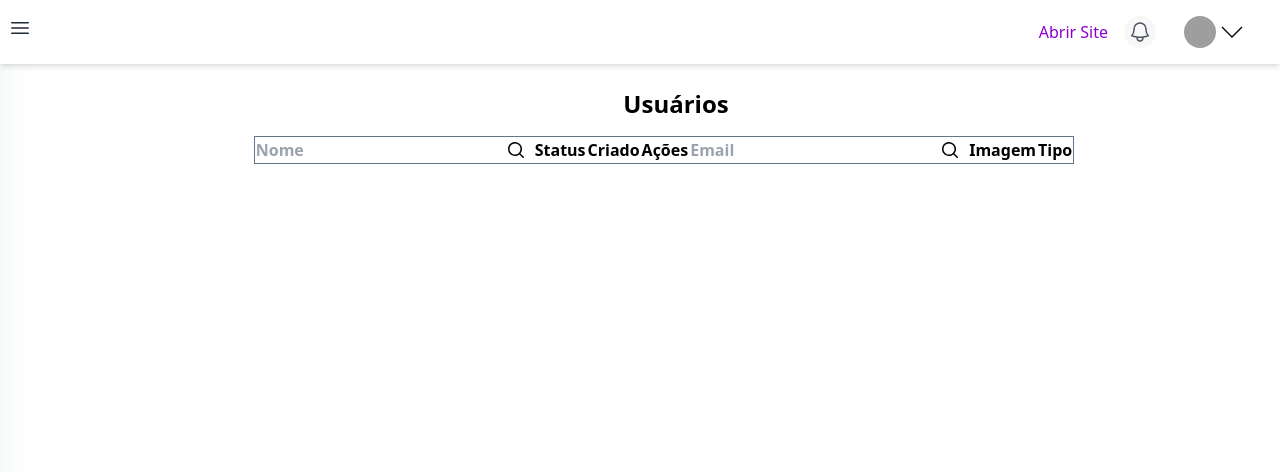
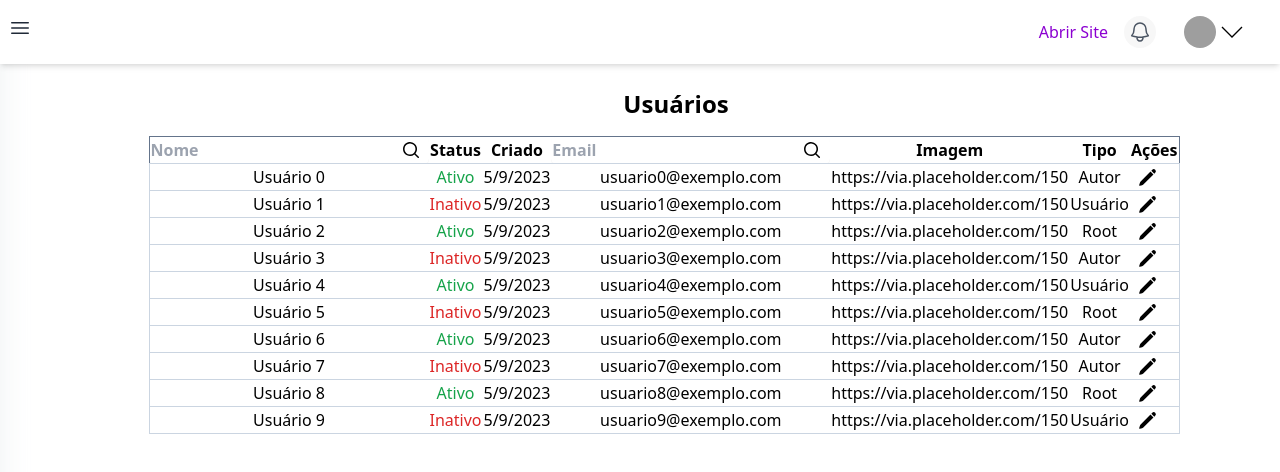
Before and after one commit to bioneoficial/vigilant-octo-succotash, a Next.js app: page /dashboard/usuarios in a window 1280 px wide. Shown: the top 472 px of the page. Built offline with nearby package versions, Linux system fonts and the light colour scheme; grey boxes are pictures that could not be loaded.

Commit message:
UserList completed

```diff
--- a/src/components/molecules/UserItem/UserItem.tsx
+++ b/src/components/molecules/UserItem/UserItem.tsx
@@ -1,19 +1,16 @@
-import { cupom } from "@/types/types";
+import { user } from "@/types/types";
 import { PrivacyItemStatus } from "@/utils/enums";
 import Image from "next/image";
 
-export const CouponItem: React.FC<cupom> = ({
+export const UserItem: React.FC<user> = ({
   id,
   nome,
-  descricao,
-  codigo,
-  usoLimite,
-  diaQtd,
-  validade,
+  email,
+  imagem,
   status,
   createdAt,
+  tipo,
 }) => {
-  const formattedValidade = validade.toLocaleDateString();
   const formattedCreatedAt = createdAt.toLocaleDateString();
 
   return (
@@ -22,11 +19,6 @@ export const CouponItem: React.FC<cupom> = ({
       key={id + nome}
     >
       <td>{nome}</td>
-      <td>{descricao}</td>
-      <td className="bg-gray-500 mx-auto">{codigo}</td>
-      <td>{usoLimite}</td>
-      <td>{diaQtd}</td>
-      <td>{formattedValidade}</td>
       <td
         className={` ${
           status === PrivacyItemStatus.Ativo ? "text-green-600" : "text-red-600"
@@ -35,6 +27,10 @@ export const CouponItem: React.FC<cupom> = ({
         {status}
       </td>
       <td>{formattedCreatedAt}</td>
+      <td>{email}</td>
+      <td>{imagem}</td>
+      <td>{tipo}</td>
+
       <td className=" px-2">
         <Image src="/images/pencil.svg" width={19} height={19} alt="plus" />
       </td>
--- a/src/components/molecules/UserItem/index.ts
+++ b/src/components/molecules/UserItem/index.ts
@@ -0,0 +1 @@
+export * from "./UserItem";
--- a/src/components/organisms/Users/Users.tsx
+++ b/src/components/organisms/Users/Users.tsx
@@ -1,5 +1,19 @@
-import { HEAD_TABLE_USERS } from "@/utils/enums";
+import { UserItem } from "@/components/molecules/UserItem";
+import { user } from "@/types/types";
+import { HEAD_TABLE_USERS, PrivacyItemStatus, UserRole } from "@/utils/enums";
 import Image from "next/image";
+
+const users: user[] = Array.from({ length: 10 }, (_, i) => ({
+  id: i,
+  nome: `Usuário ${i}`,
+  email: `usuario${i}@exemplo.com`,
+  imagem: "https://via.placeholder.com/150",
+  status: i % 2 === 0 ? PrivacyItemStatus.Ativo : PrivacyItemStatus.Inativo,
+  tipo: Object.values(UserRole)[
+    Math.floor(Math.random() * Object.values(UserRole).length)
+  ],
+  createdAt: new Date(),
+}));
 
 export default function Users(): JSX.Element {
   return (
@@ -44,7 +58,11 @@ export default function Users(): JSX.Element {
             })}
           </tr>
         </thead>
-        <tbody></tbody>
+        <tbody>
+          {users.map((user) => (
+            <UserItem key={user.id} {...user} />
+          ))}
+        </tbody>
       </table>
     </div>
   );
--- a/src/utils/enums.ts
+++ b/src/utils/enums.ts
@@ -32,7 +32,6 @@ export enum BASE_TABLE_HEAD {
   NOME = "Nome",
   STATUS = "Status",
   CRIADO = "Criado",
-  ACOES = "Ações",
 }
 
 export const HEAD_TABLE_COUPONS = {
@@ -42,6 +41,7 @@ export const HEAD_TABLE_COUPONS = {
   LIMITE_USO: "Limite Usos",
   QTD_DIAS: "Qtd Dias",
   VALIDADE: "Validade",
+  ACOES: "Ações",
 } as const;
 
 export const HEAD_TABLE_USERS = {
@@ -49,4 +49,12 @@ export const HEAD_TABLE_USERS = {
   EMAIL: "Email",
   IMAGEM: "Imagem",
   TIPO: "Tipo",
+  ACOES: "Ações",
 } as const;
+
+export enum UserRole {
+  usuario = "Usuário",
+  admin = "Admin",
+  autor = "Autor",
+  root = "Root",
+}
```
Also changed, not shown: src/types/types.ts (+11 -0 lines).
